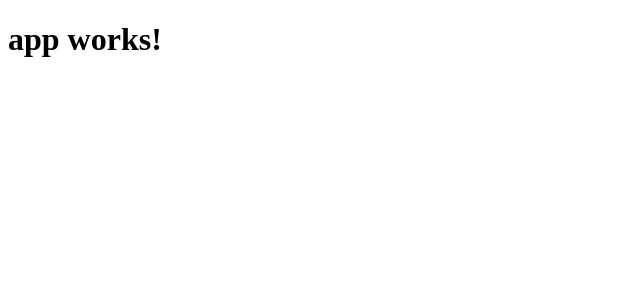
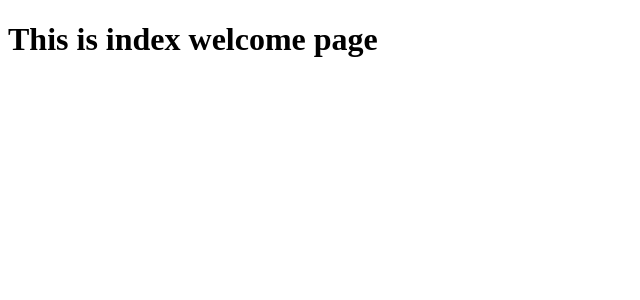
Before and after one commit to doomcatLee/ClubManager, an Angular app: page / in a window 1280 px wide. Shown: the top 300 px of the page, without its empty margins (0-640 px from the left). Built offline with nearby package versions, Linux system fonts and the light colour scheme.

Commit message:
add routing

```diff
--- a/src/app/app.component.html
+++ b/src/app/app.component.html
@@ -1,3 +1,3 @@
-<h1>
-  {{title}}
-</h1>
+<div class="container">
+  <router-outlet></router-outlet>
+</div>
--- a/src/app/app.component.ts
+++ b/src/app/app.component.ts
@@ -6,5 +6,5 @@ import { Component } from '@angular/core';
   styleUrls: ['./app.component.css']
 })
 export class AppComponent {
-  title = 'app works!';
+
 }
--- a/src/app/app.routing.ts
+++ b/src/app/app.routing.ts
@@ -1,5 +1,6 @@
 import { ModuleWithProviders } from '@angular/core';
 import { Routes, RouterModule } from '@angular/router';
+import { IndexComponent } from './index/index.component';
 
 
 const appRoutes: Routes = [
--- /dev/null
+++ b/src/app/index/index.component.html
@@ -0,0 +1 @@
+<h1>This is index welcome page</h1>
--- /dev/null
+++ b/src/app/index/index.component.ts
@@ -0,0 +1,15 @@
+import { Component, OnInit } from '@angular/core';
+
+@Component({
+  selector: 'app-index',
+  templateUrl: './index.component.html',
+  styleUrls: ['./index.component.css']
+})
+export class IndexComponent implements OnInit {
+
+  constructor() { }
+
+  ngOnInit() {
+  }
+
+}
```
Also changed, not shown: src/app/app.module.ts (+6 -6 lines), src/app/index/index.component.css (added), 2 other files (tests, documents, lock files or other folders).
